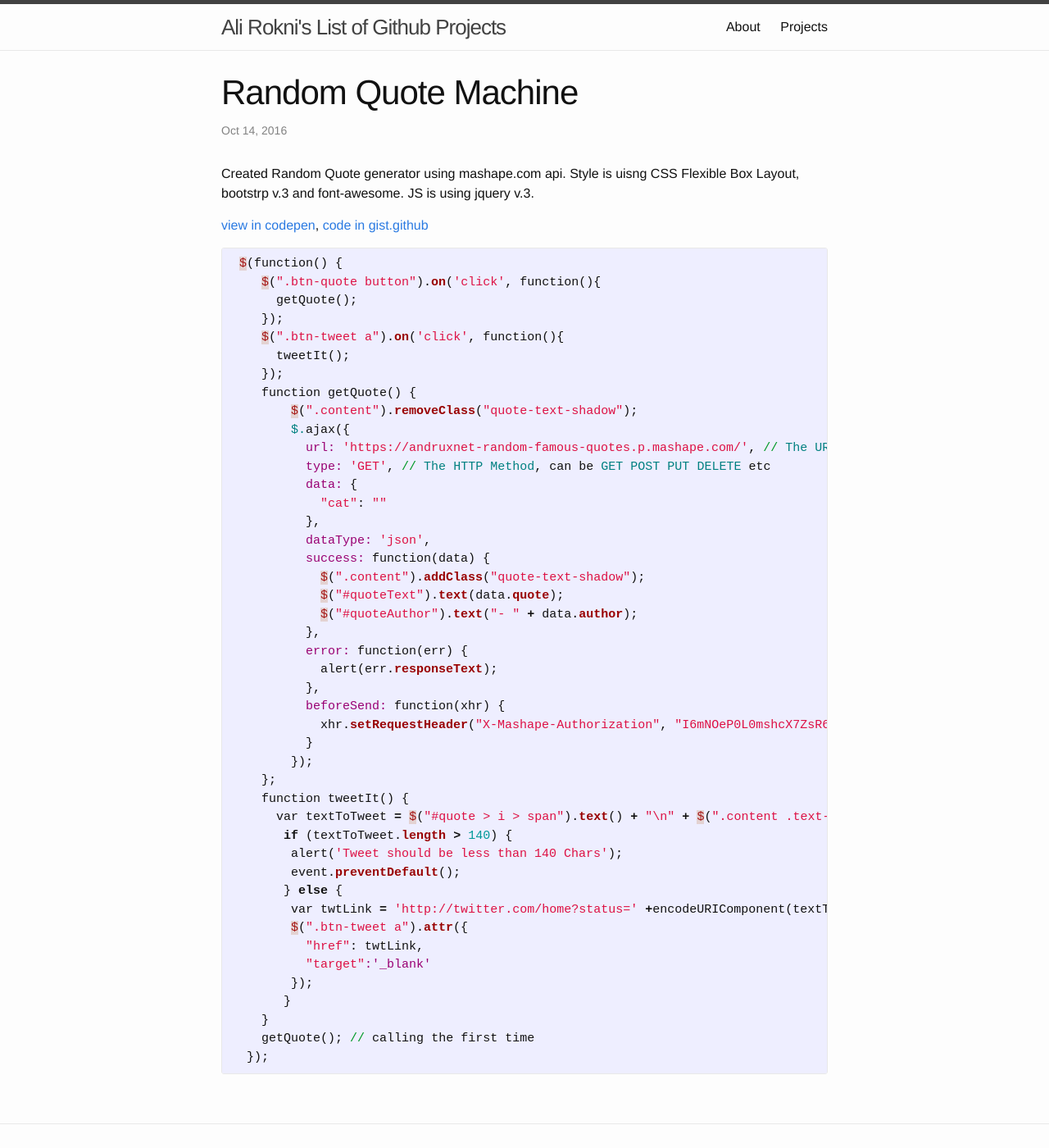
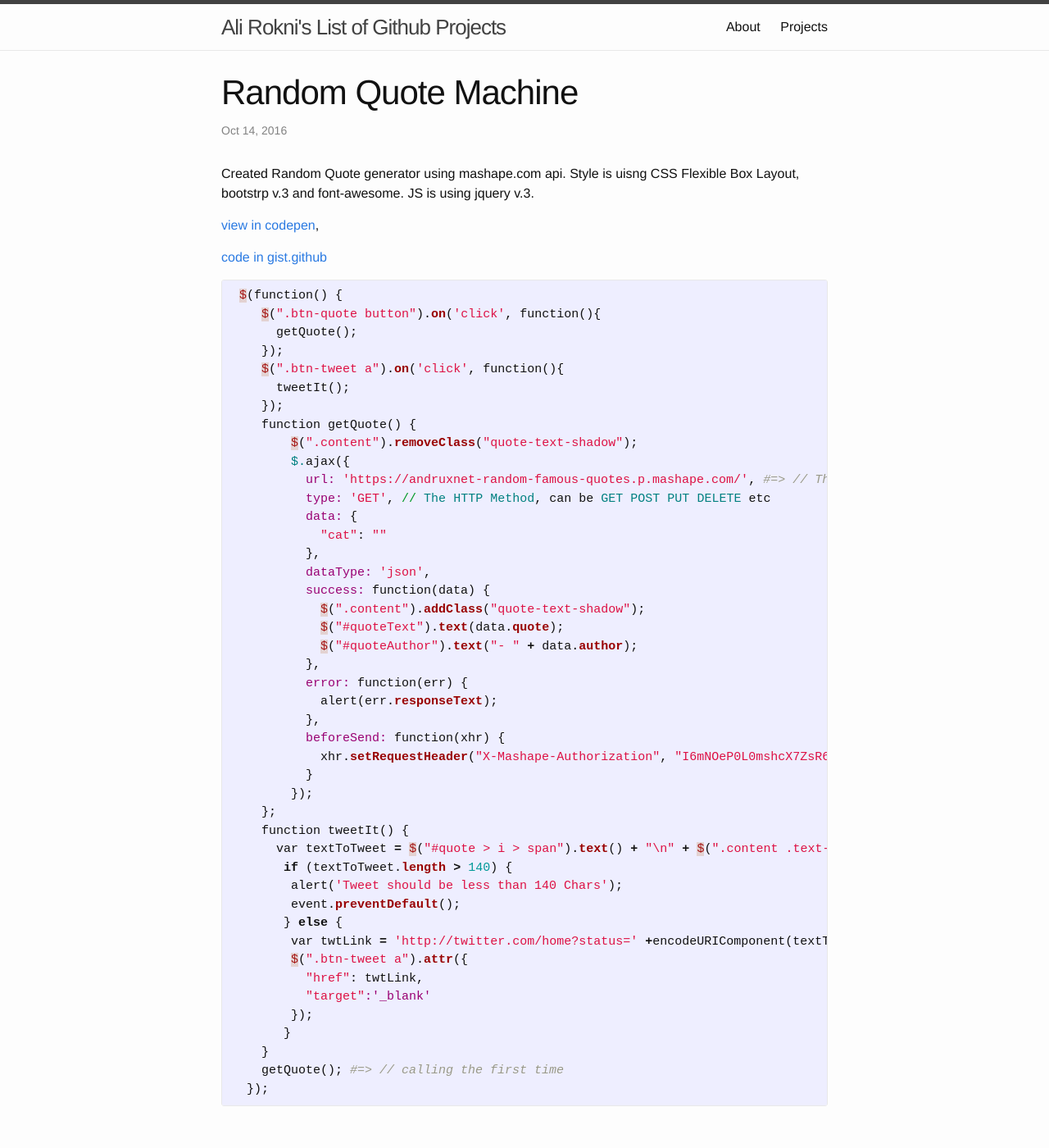
Before and after one commit to alirokni/alirokni.github.io, a Jekyll site: the page built from _posts/2016-10-13-Random-Quote-Machine.markdown, in a window 1280 px wide and 1400 px high. Shown: the whole window at 82% size. Built offline with Jekyll 4.4.1, drawn with Linux system fonts in a browser that asks for light colours.

Commit message:
Update 2016-10-13-Random-Quote-Machine.markdown
Updated to show js comments cooorectly

```diff
--- a/_posts/2016-10-13-Random-Quote-Machine.markdown
+++ b/_posts/2016-10-13-Random-Quote-Machine.markdown
@@ -8,7 +8,9 @@ categories: Code Snippet
 Created Random Quote generator using mashape.com api. Style is uisng CSS Flexible Box Layout, bootstrp v.3 and font-awesome. JS is using jquery v.3.
 
 [view in codepen] [codepen]{:target="_blank"},
+
 [code in gist.github][gist]{:target="_blank"}
+
 
 {% highlight ruby %}
 
@@ -22,7 +24,7 @@ Created Random Quote generator using mashape.com api. Style is uisng CSS Flexibl
     function getQuote() {
         $(".content").removeClass("quote-text-shadow");
         $.ajax({
-          url: 'https://andruxnet-random-famous-quotes.p.mashape.com/', // The URL to the API. You can get this in the API page of the API you intend to consume
+          url: 'https://andruxnet-random-famous-quotes.p.mashape.com/', #=> // The URL to the API. You can get this in the API page of the API you intend to consume
           type: 'GET', // The HTTP Method, can be GET POST PUT DELETE etc
           data: {
             "cat": ""
@@ -37,7 +39,7 @@ Created Random Quote generator using mashape.com api. Style is uisng CSS Flexibl
             alert(err.responseText);
           },
           beforeSend: function(xhr) {
-            xhr.setRequestHeader("X-Mashape-Authorization", "I6mNOeP0L0mshcX7ZsR6Epc3ISpFp1s4rgZjsnbjAjxbDChxTK"); // Enter here your Mashape key
+            xhr.setRequestHeader("X-Mashape-Authorization", "I6mNOeP0L0mshcX7ZsR6Epc3ISpFp1s4rgZjsnbjAjxbDChxTK"); #=> // Enter here your Mashape key
           }
         });
     };
@@ -54,7 +56,7 @@ Created Random Quote generator using mashape.com api. Style is uisng CSS Flexibl
         });
        }
     }
-    getQuote(); // calling the first time
+    getQuote(); #=> // calling the first time
   });
 
 {% endhighlight %}
```
